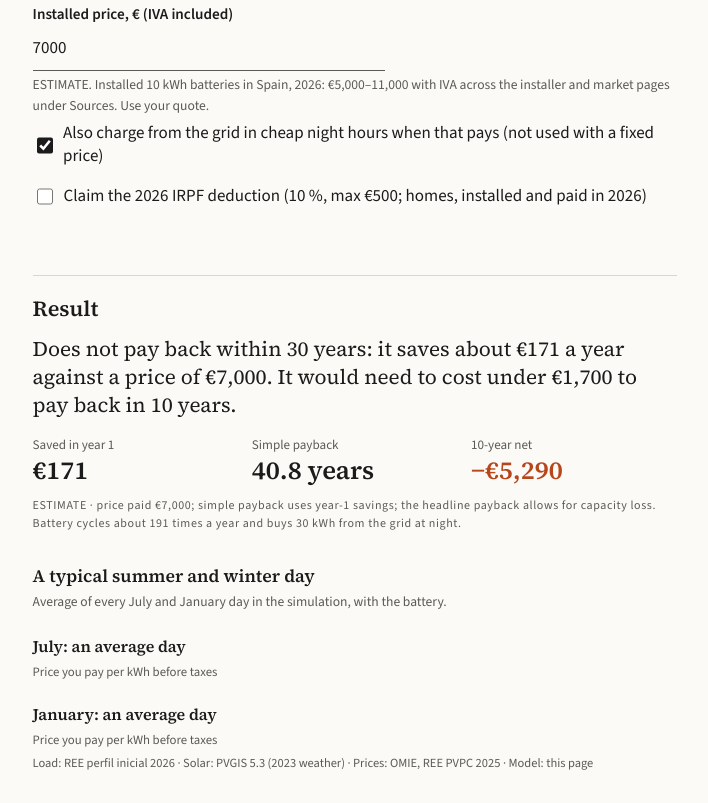
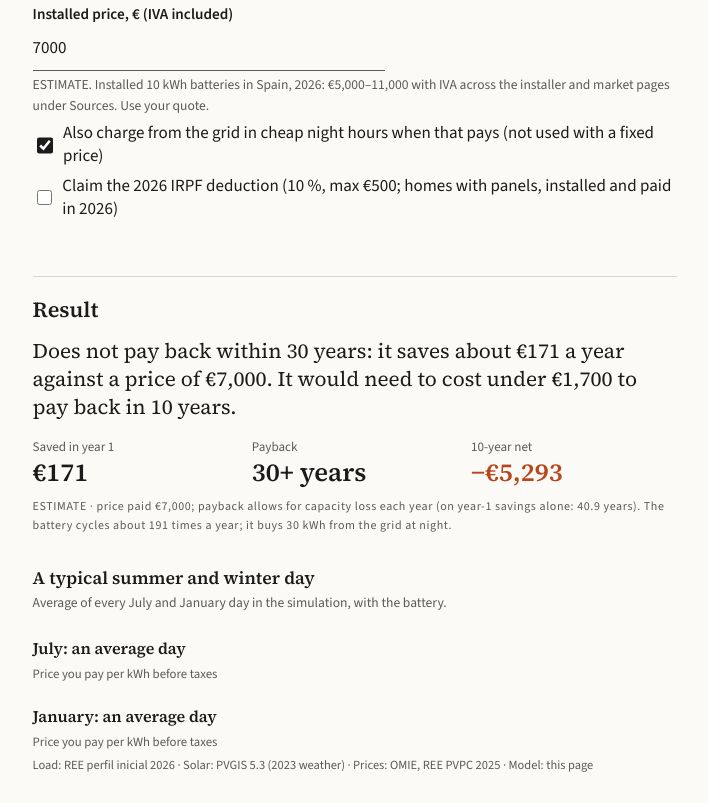
Before and after one commit to jvanders22/spain-battery-payback, a website built with Vite: page index.html in a window 1280 px wide. Shown: the part 1171-1974 px from the top of the page, without its empty margins (285-993 px from the left). Built offline with nearby package versions, Linux system fonts and the light colour scheme; what @observablehq/plot would draw is missing.

Commit message:
fix: review findings (grid-charge never worse, IRPF break-even and solar-only, bill->kWh, NaN guards, one payback figure, DST assert)

```diff
--- a/index.html
+++ b/index.html
@@ -66,7 +66,7 @@
     <input id="price" type="number" inputmode="decimal" min="0" step="100"></label>
   <p class="hint" id="priceHint"></p>
   <label class="check"><input id="gridCharge" type="checkbox" checked> Also charge from the grid in cheap night hours when that pays (not used with a fixed price)</label>
-  <label class="check"><input id="irpf" type="checkbox"> Claim the 2026 IRPF deduction (10 %, max €500; homes, installed and paid in 2026)</label>
+  <label class="check"><input id="irpf" type="checkbox"> Claim the 2026 IRPF deduction (10 %, max €500; homes with panels, installed and paid in 2026)</label>
 </form>
 
 <section id="result" aria-live="polite" aria-busy="true">
@@ -74,7 +74,7 @@
   <p class="verdict" id="verdict">Loading 8,760 hours of 2025 data…</p>
   <dl class="figures">
     <div><dt>Saved in year 1</dt><dd id="fSave">–</dd></div>
-    <div><dt>Simple payback</dt><dd id="fPayback">–</dd></div>
+    <div><dt>Payback</dt><dd id="fPayback">–</dd></div>
     <div><dt>10-year net</dt><dd id="fNet">–</dd></div>
   </dl>
   <p class="est">ESTIMATE · <span id="resultNote"></span></p>
@@ -112,7 +112,9 @@
   bill, with electricity tax (IEE) and IVA. The power term (€/kW) does not change and is left out. Year 2–10 savings
   are recalculated with the battery's capacity reduced each year.</p>
   <p>No discounting, no price inflation, no maintenance or inverter replacement. Canary and Balearic Islands, Ceuta and
-  Melilla use peninsular tariff periods here, which is an approximation.</p>
+  Melilla use peninsular tariff periods here, which is an approximation. PVPC prices are the 2025 published ones (with
+  2025 peajes and cargos inside); the time-of-use and indexed tariffs use the 2026 tables. The night-charging rule knows the
+  day's load and solar in advance, which flatters it slightly; it is switched off if it would not lower the bill.</p>
 </section>
 
 <section id="sources">
--- a/src/dispatch.ts
+++ b/src/dispatch.ts
@@ -6,7 +6,8 @@
 //     battery looks at today's prices (known the day before) and at today's expected load and solar.
 //     If the energy it will be short of between 08:00 and 24:00 costs more than night power after
 //     losses, it buys that amount from the grid in the cheapest hours between 00:00 and 08:00, and it
-//     does not discharge during those night hours.
+//     does not discharge until the last of those hours. The day's load and solar are taken as known
+//     (perfect foresight, optimistic); model.ts keeps grid charging only if it lowers the annual bill.
 
 export interface Battery {
   capacityKwh: number; // usable capacity
@@ -82,7 +83,7 @@ export function simulate(h: Hourly, b: Battery | null): Flows {
   let discharged = 0;
   const eta = b ? Math.sqrt(b.roundTrip) : 1;
   let plan = new Map<number, number>();
-  let planned = false;
+  let lastBuy = -1; // index of the last planned grid-charge hour today
   for (let i = 0; i < n; i++) {
     const net = h.solar[i] - h.load[i];
     if (!b || b.capacityKwh <= 0) {
@@ -92,9 +93,8 @@ export function simulate(h: Hourly, b: Battery | null): Flows {
     }
     if (b.gridCharge && (h.hour[i] === 0 || i === 0)) {
       plan = planDay(h, i, s, b);
-      planned = plan.size > 0;
+      lastBuy = plan.size ? Math.max(...plan.keys()) : -1;
     }
-    if (h.hour[i] >= NIGHT_END) planned = false;
     let charge = 0; // stored kWh added this hour
     if (net >= 0) {
       const c = Math.min(net * eta, b.powerKw * eta, b.capacityKwh - s);
@@ -103,7 +103,8 @@ export function simulate(h: Hourly, b: Battery | null): Flows {
       exp[i] = net - c / eta;
     } else {
       const need = -net;
-      const canDischarge = !(b.gridCharge && planned && h.hour[i] < NIGHT_END);
+      // while waiting for (or doing) the planned cheap-hour charge, don't empty the battery at night
+      const canDischarge = !(b.gridCharge && i <= lastBuy);
       const d = canDischarge ? Math.min(need, b.powerKw, s * eta) : 0;
       s -= d / eta;
       discharged += d;
--- a/src/main.ts
+++ b/src/main.ts
@@ -2,13 +2,18 @@ import "./style.css";
 import { render } from "./chart";
 import { loadGoatCounter } from "./config";
 import { ASSUMPTIONS, BATTERY_PRICE, IRPF, PRICE_SOURCES, type Size } from "./defaults";
-import { derivedDefaults, fmt, run, verdict, type Inputs, type TariffKind, type YearData } from "./model";
+import { derivedDefaults, fmt, importPrices, run, verdict, type Inputs, type TariffKind, type YearData } from "./model";
 import { INDEXED_DEFAULTS, SOURCES, withTaxes } from "./tariffs";
 
 interface Province { code: string; name: string; capital: string; yield_kwh_kwp: number }
 
 const $ = <T extends HTMLElement>(id: string) => document.getElementById(id) as T;
-const num = (id: string) => parseFloat(($(id) as HTMLInputElement).value);
+/** Read a number field; empty or invalid falls back to the field's default value. */
+const val = (id: string) => {
+  const el = $(id) as HTMLInputElement;
+  const x = parseFloat(el.value);
+  return Number.isFinite(x) ? x : parseFloat(el.defaultValue || "0") || 0;
+};
 const radio = (name: string) => (document.querySelector(`input[name="${name}"]:checked`) as HTMLInputElement).value;
 
 let year: YearData;
@@ -76,7 +81,10 @@ function syncVisibility() {
   if (t !== "tou30" && !edited.has("who")) (document.querySelector('input[name="who"][value="home"]') as HTMLInputElement).checked = true;
   const business = radio("who") === "business";
   $("priceVat").textContent = business ? "(without IVA; a business recovers it)" : "(IVA included)";
-  $<HTMLInputElement>("irpf").disabled = business;
+  const noSolar = !(parseFloat($<HTMLInputElement>("kwp").value) > 0);
+  $<HTMLInputElement>("irpf").disabled = business || noSolar;
+  if (radio("consMode") === "bill" && !edited.has("consBill")) $<HTMLInputElement>("cons").value = "80";
+  if (radio("consMode") === "kwh" && edited.has("modeSwitched") && !edited.has("consKwh")) $<HTMLInputElement>("cons").value = "3500";
   const bill = radio("consMode") === "bill";
   $("consLabel").textContent = bill ? "Average monthly bill, €" : "Annual consumption, kWh";
 }
@@ -103,14 +111,19 @@ async function update() {
   batteryDefaults();
   const tariff = $<HTMLSelectElement>("tariff").value as TariffKind;
   const business = radio("who") === "business";
-  const v = (id: string) => num(id);
+  const v = (id: string) => val(id);
   const tou = tariff === "tou30" ? [0, 1, 2, 3, 4, 5].map((i) => v(`a_tou30_${i}`)) : [0, 1, 2].map((i) => v(`a_tou20_${i}`));
   const indexed = { adjustmentEurMwh: v("a_adj"), marginEurMwh: v("a_margin"), lossFactor: v("a_loss") };
   let annualKwh = v("cons");
   if (radio("consMode") === "bill") {
-    const avg = withTaxes(tariff === "fixed" ? v("a_fixed") : d.fixedPrice, !business);
+    // average price of the chosen tariff over the consumption profile; a bill includes IVA for everyone
+    const shape = tariff === "tou30" ? year.load30 : year.load20;
+    const prices = importPrices(year, { tariff, fixedPrice: v("a_fixed"), touPrices: tou, indexed });
+    let wsum = 0;
+    for (let i = 0; i < prices.length; i++) wsum += shape[i] * prices[i];
+    const avg = withTaxes(wsum, true);
     annualKwh = (v("cons") * 12 * v("a_billshare")) / avg;
-    $("consHint").textContent = `ESTIMATE: about ${fmt(annualKwh)} kWh a year (bill × 12 × ${v("a_billshare")} ÷ ${avg.toFixed(3)} €/kWh with taxes).`;
+    $("consHint").textContent = `ESTIMATE: about ${fmt(annualKwh)} kWh a year (bill × 12 × ${v("a_billshare")} ÷ ${avg.toFixed(3)} €/kWh, your tariff's average with taxes).`;
   } else $("consHint").textContent = "From your bills: the sum of 12 months, or the annual figure on the bill.";
   const inp: Inputs = {
     annualKwh: Math.max(0, annualKwh || 0), kwp: Math.max(0, v("kwp") || 0), solarPerKwp: s, tariff,
@@ -128,10 +141,12 @@ async function update() {
     : `A ${size} kWh battery in ${where} would have saved nothing in 2025.`;
   $("verdict").textContent = verdict(r);
   $("fSave").textContent = `€${fmt(r.savingsYear1)}`;
-  $("fPayback").textContent = r.paybackYears === null ? "never" : r.paybackYears > 50 ? "50+ years" : `${r.paybackYears.toFixed(1)} years`;
+  $("fPayback").textContent = pb === null ? (r.savingsYear1 > 0 ? "30+ years" : "never") : `${pb.toFixed(1)} years`;
   $("fNet").textContent = `${r.net10 < 0 ? "−" : "+"}€${fmt(Math.abs(r.net10))}`;
   $("fNet").classList.toggle("neg", r.net10 < 0);
-  $("resultNote").textContent = `price paid €${fmt(r.netPrice)}${inp.irpfDeduction && !business ? " after the IRPF deduction" : ""}; simple payback uses year-1 savings; the headline payback allows for capacity loss. Battery cycles about ${Math.round(r.cyclesPerYear)} times a year${r.gridChargedKwh > 1 ? ` and buys ${fmt(r.gridChargedKwh)} kWh from the grid at night` : ""}.`;
+  const simple = r.paybackYears === null ? "never" : `${r.paybackYears.toFixed(1)} years`;
+  const gcNote = inp.gridCharge && tariff !== "fixed" && !r.gridChargeUsed ? "; night charging from the grid did not lower the bill, so it is off" : r.gridChargedKwh > 1 ? `; it buys ${fmt(r.gridChargedKwh)} kWh from the grid at night` : "";
+  $("resultNote").textContent = `price paid €${fmt(r.netPrice)}${r.irpfApplied ? " after the IRPF deduction" : ""}; payback allows for capacity loss each year (on year-1 savings alone: ${simple}). The battery cycles about ${Math.round(r.cyclesPerYear)} times a year${gcNote}.`;
   const rows: [string, string, string][] = [
     ["Consumption, kWh", fmt(inp.annualKwh), fmt(inp.annualKwh)],
     ["Solar used directly or via battery, kWh", fmt(r.base.selfConsumedKwh), fmt(r.withBattery.selfConsumedKwh)],
@@ -173,7 +188,9 @@ async function main() {
   document.addEventListener("input", (e) => {
     const el = e.target as HTMLInputElement;
     if (["price", "exportPrice", "a_power", "a_fixed"].includes(el.id) || el.id.startsWith("a_")) edited.add(el.id);
-    if (el.name === "who") edited.add("who");
+    if (el.name === "who") { edited.add("who"); edited.delete("price"); }
+    if (el.name === "consMode") { edited.add("modeSwitched"); edited.delete("consBill"); edited.delete("consKwh"); }
+    if (el.id === "cons") edited.add(radio("consMode") === "bill" ? "consBill" : "consKwh");
     if (el.name === "size") { edited.delete("price"); edited.delete("a_power"); }
     if (el.id === "province") edited.delete("exportPrice");
     schedule();
--- a/src/model.ts
+++ b/src/model.ts
@@ -123,6 +123,8 @@ export interface Result {
   paybackYearsDegraded: number | null; // year in which cumulative degraded savings pass the price
   net10: number;
   breakEvenPrice10: number; // battery price at which 10-year savings = price
+  gridChargeUsed: boolean;
+  irpfApplied: boolean;
   cyclesPerYear: number;
   gridChargedKwh: number;
   flows: Flows;
@@ -130,13 +132,13 @@ export interface Result {
   hourly: Hourly;
 }
 
-export function battery(inp: Inputs, year = 0): Battery {
+export function battery(inp: Inputs, year = 0, gridCharge = inp.gridCharge && inp.tariff !== "fixed"): Battery {
   const fade = Math.max(0, 1 - inp.degradationPerYear * year);
   return {
     capacityKwh: inp.batteryKwh * inp.usableShare * fade,
     powerKw: inp.batteryPowerKw,
     roundTrip: inp.roundTrip,
-    gridCharge: inp.gridCharge && inp.tariff !== "fixed",
+    gridCharge,
   };
 }
 
@@ -146,14 +148,26 @@ export function run(y: YearData, inp: Inputs): Result {
   const iva = !inp.business;
   const baseFlows = simulate(h, null);
   const base = bill(y, h, baseFlows, inp.exportPrice, iva);
-  const flows = simulate(h, battery(inp, 0));
-  const withBattery = bill(y, h, flows, inp.exportPrice, iva);
+  let gridCharge = inp.gridCharge && inp.tariff !== "fixed";
+  let flows = simulate(h, battery(inp, 0, gridCharge));
+  let withBattery = bill(y, h, flows, inp.exportPrice, iva);
+  if (gridCharge) {
+    // the simple charge rule can misjudge; never let it make the bill worse than self-consumption only
+    const plain = simulate(h, battery(inp, 0, false));
+    const plainBill = bill(y, h, plain, inp.exportPrice, iva);
+    if (plainBill.energyCost <= withBattery.energyCost) {
+      gridCharge = false;
+      flows = plain;
+      withBattery = plainBill;
+    }
+  }
   const savingsByYear: number[] = [];
   for (let yr = 0; yr < 10; yr++) {
-    const f = yr === 0 ? flows : simulate(h, battery(inp, yr));
+    const f = yr === 0 ? flows : simulate(h, battery(inp, yr, gridCharge));
     savingsByYear.push(base.energyCost - (yr === 0 ? withBattery : bill(y, h, f, inp.exportPrice, iva)).energyCost);
   }
-  const deduction = inp.irpfDeduction && !inp.business ? 0.1 * Math.min(inp.batteryPrice, 5000) : 0;
+  const irpf = inp.irpfDeduction && !inp.business && inp.kwp > 0; // storage counts only as part of a self-consumption installation
+  const deduction = irpf ? 0.1 * Math.min(inp.batteryPrice, 5000) : 0;
   const netPrice = inp.batteryPrice - deduction;
   const s1 = savingsByYear[0];
   const total10 = savingsByYear.reduce((a, b) => a + b, 0);
@@ -174,7 +188,10 @@ export function run(y: YearData, inp: Inputs): Result {
     paybackYears: s1 > 0 ? netPrice / s1 : null,
     paybackYearsDegraded: degraded,
     net10: total10 - netPrice,
-    breakEvenPrice10: total10 + deduction,
+    // price P such that P - deduction(P) = 10-year savings
+    breakEvenPrice10: !irpf ? total10 : total10 / 0.9 <= 5000 ? total10 / 0.9 : total10 + 500,
+    gridChargeUsed: gridCharge,
+    irpfApplied: irpf,
     cyclesPerYear: inp.batteryKwh > 0 ? flows.discharged / (inp.batteryKwh * inp.usableShare) : 0,
     gridChargedKwh: flows.gridCharged,
     flows,
```
Also changed, not shown: tests/examples.test.ts (+20 -0 lines), README.md, 1 other file.
